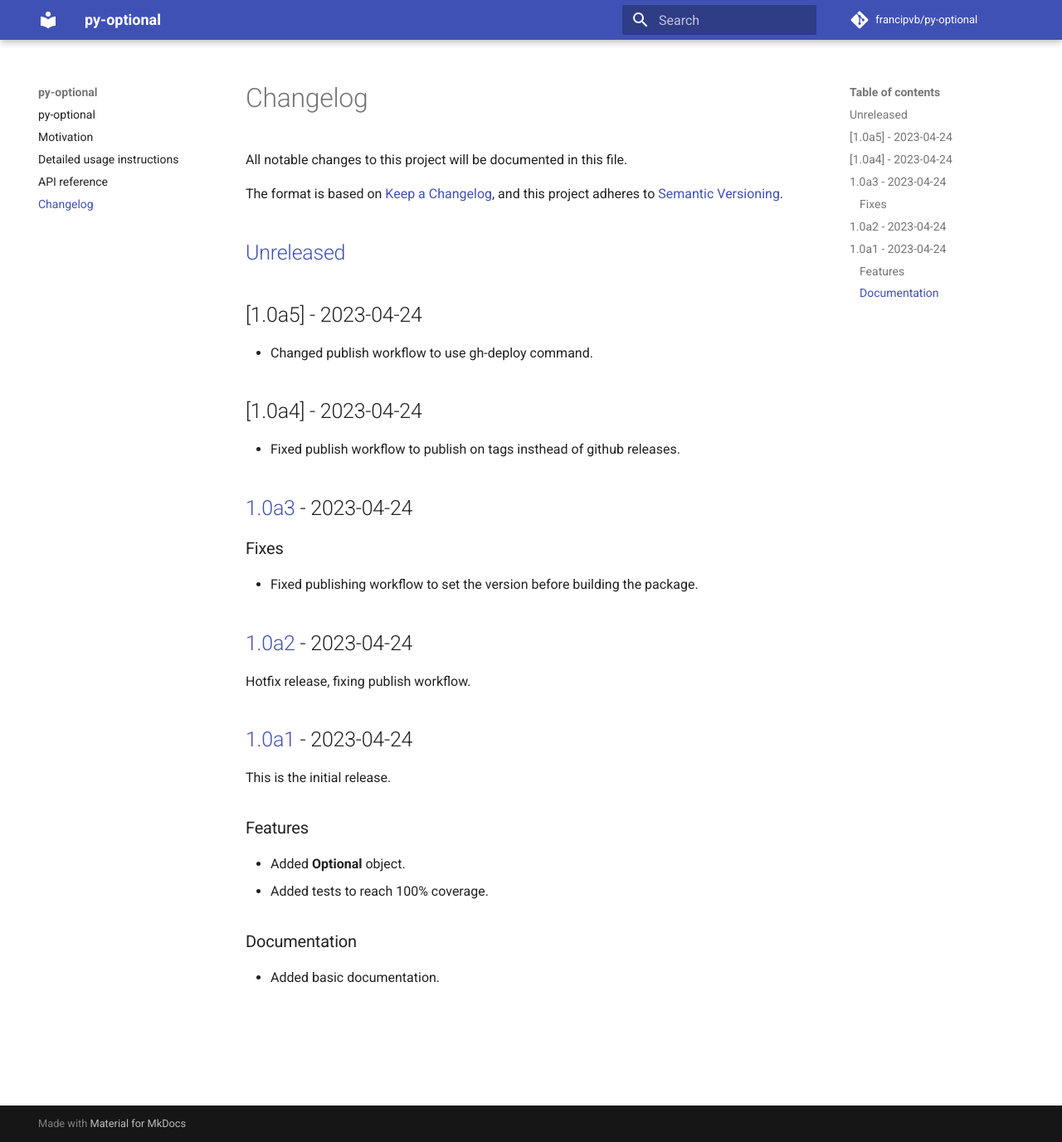
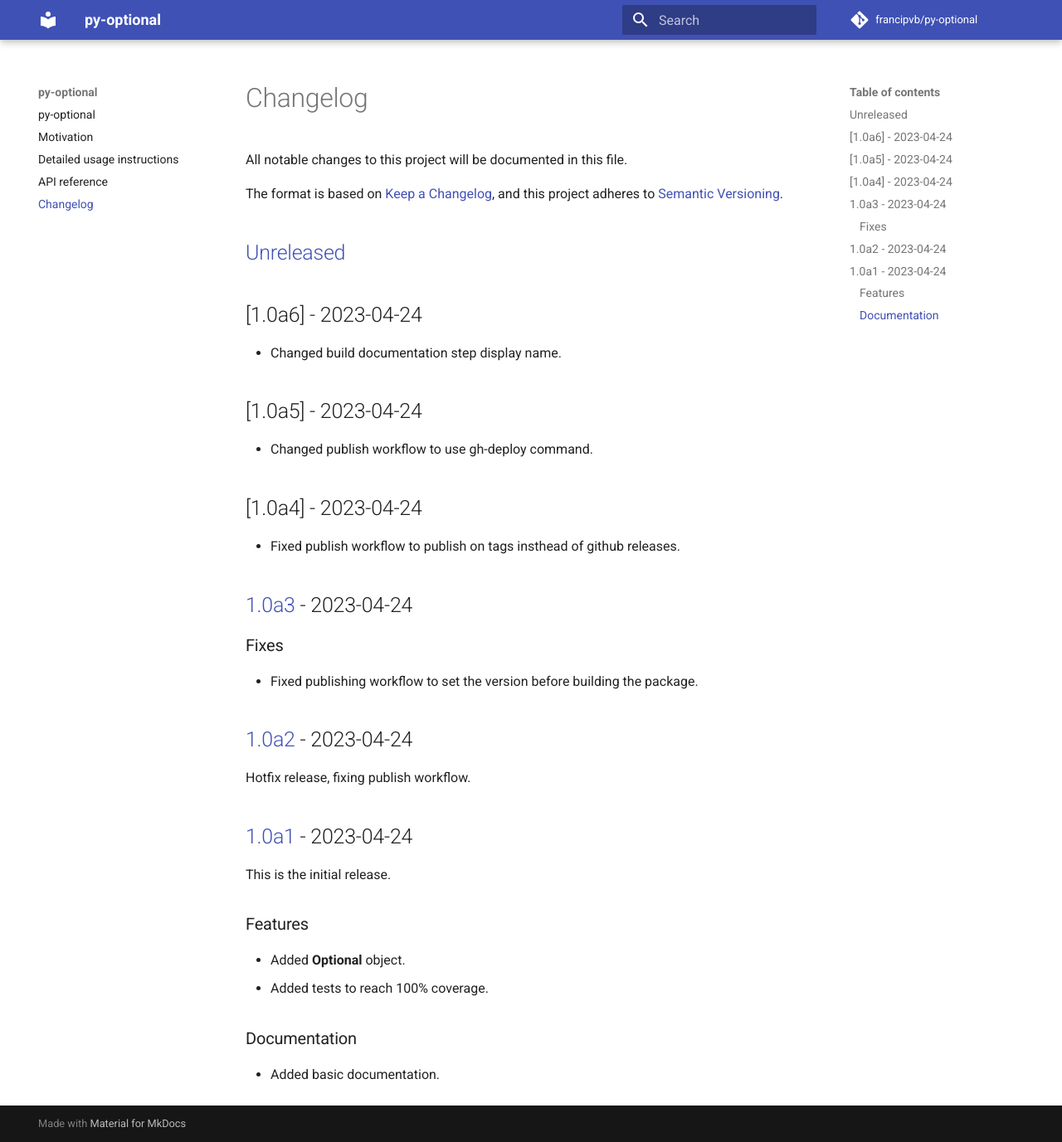
Before and after one commit to francipvb/py-optional, an MkDocs documentation site: the page built from docs/CHANGELOG.md, in a window 1280 px wide and 1377 px high. Shown: the whole window at 83% size. Built offline with MkDocs 1.6.1 and Material for MkDocs 9.7.7, drawn with Linux system fonts in a browser that asks for light colours; comment, search, counter and statistics services are not loaded.

Commit message:
Fix changelog.

```diff
--- a/docs/CHANGELOG.md
+++ b/docs/CHANGELOG.md
@@ -6,6 +6,10 @@ The format is based on [Keep a Changelog](https://keepachangelog.com/en/1.0.0/),
 and this project adheres to [Semantic Versioning](https://semver.org/spec/v2.0.0.html).
 
 ## [Unreleased]
+
+## [1.0a6] - 2023-04-24
+
+- Changed build documentation step display name.
 
 ## [1.0a5] - 2023-04-24
 
```
